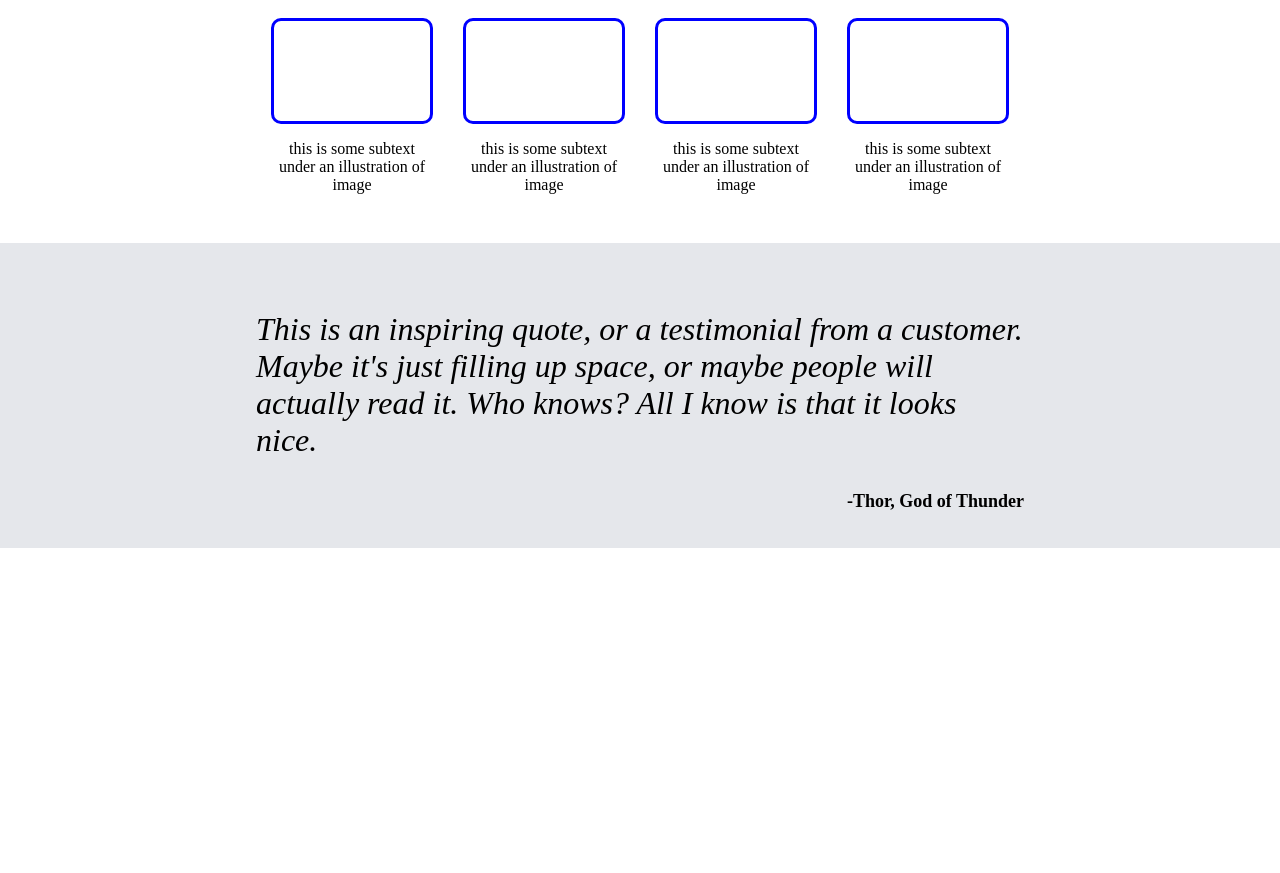
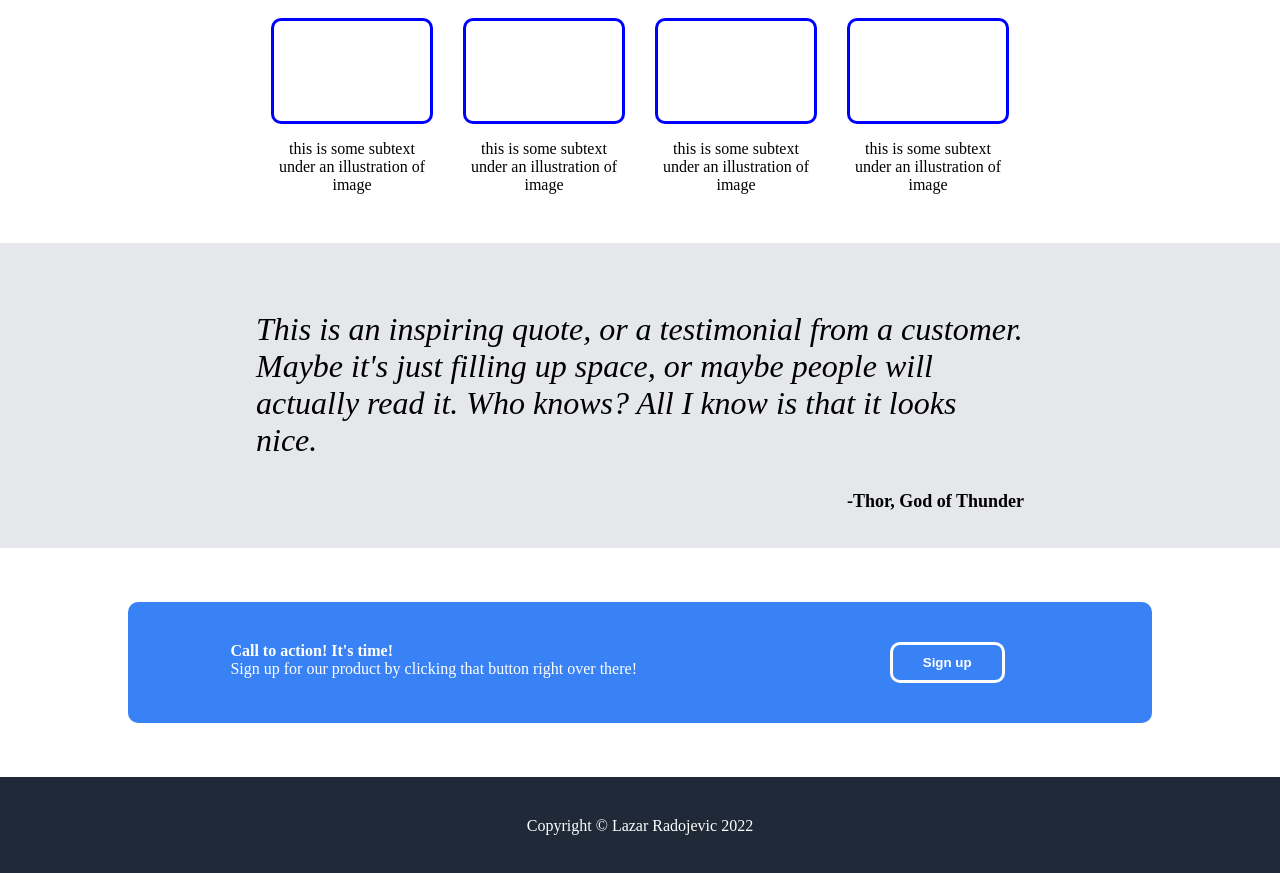
Before and after one commit to lazarr19/git_test, a plain HTML site: page index.html in a window 1280 px wide. Shown: the part 412-1285 px from the top of the page. Before the commit the page ends 960 px from the top, so only its background shows below. Drawn offline with Linux system fonts and the light colour scheme.

Commit message:
Create 'Sign up' form with description

```diff
--- a/index.html
+++ b/index.html
@@ -74,10 +74,26 @@
         <br/>
     </div>
     <div class="sign_up">
-
+        <br/>
+        <br/>
+        <br/>
+        <div class="form">
+            <div class="description">
+                <h4>Call to action! It's time!</h4>
+                <span>Sign up for our product by clicking that button right over there!</span>
+            </div>
+            <div class="around_button">
+                <button>
+                    Sign up
+                </button>
+            </div>
+        </div>
+        <br/>
+        <br/>
+        <br/>
     </div>
     <div class="footer">
-
+        <span>Copyright &copy; Lazar Radojevic 2022</span>
     </div>
 </body>
 
--- a/main.css
+++ b/main.css
@@ -123,3 +123,63 @@ body {
     font-weight: bold;
     align-self: flex-end;
 }
+
+.sign_up {
+    display: flex;
+    justify-content: center;
+    align-content: center;
+    flex-direction: column;
+    padding-left: 10%;
+    padding-right: 10%;
+}
+
+.sign_up .form {
+    background-color: #3882F6;
+    display: flex;
+    flex-direction: row;
+    padding-left: 10%;
+    padding-right: 10%;
+    padding-top: 40px;
+    padding-bottom: 40px;
+    color: white;
+    border-radius: 10px;
+}
+
+.sign_up .form .description {
+    flex: 3;
+    display: flex;
+    flex-flow: wrap column;
+}
+
+.sign_up .form .description h4 {
+    margin: 0;
+}
+
+.sign_up .form .around_button {
+    flex: 1;
+    display: flex;
+    justify-content: center;
+    align-items: center;
+}
+
+.sign_up .form .around_button button {
+    color: white;
+    font-weight: bold;
+    background-color: #3882F6;
+    border: 3px solid white;
+    padding-top: 10px;
+    padding-bottom: 10px;
+    padding-left: 30px;
+    padding-right: 30px;
+    border-radius: 10px;
+}
+
+.footer {
+    display: flex;
+    background-color: #1F2937;
+    color: white;
+    justify-content: center;
+    align-content: center;
+    padding-top: 40px;
+    padding-bottom: 40px;
+}
```
